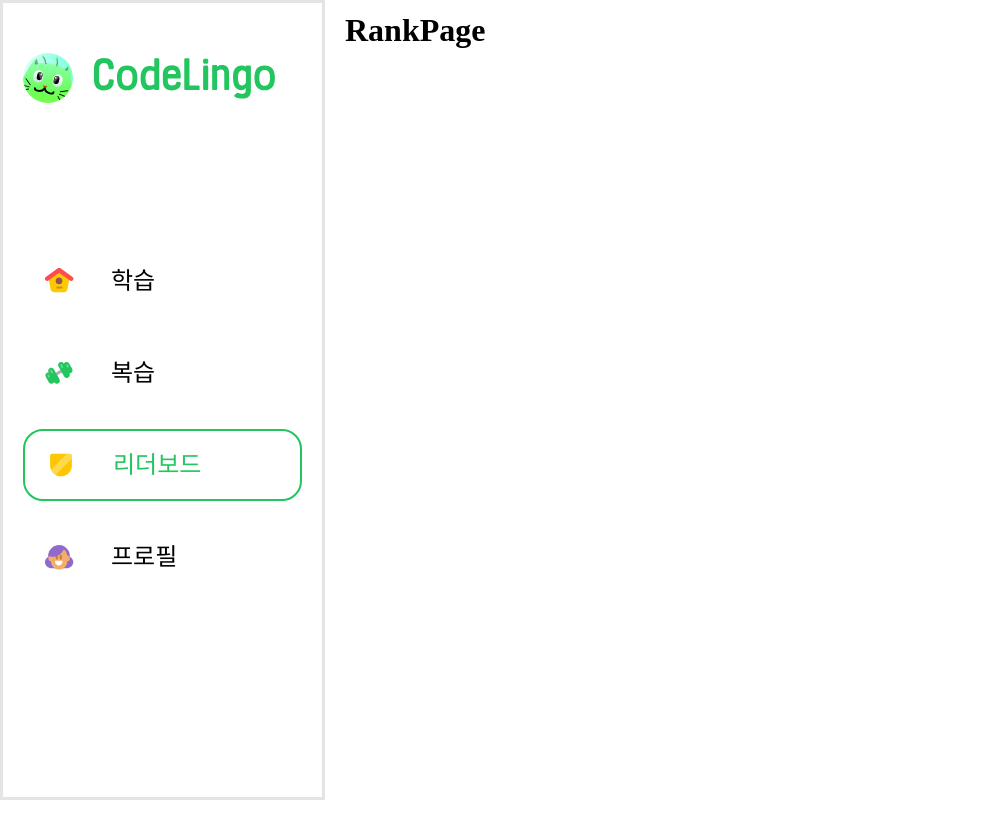
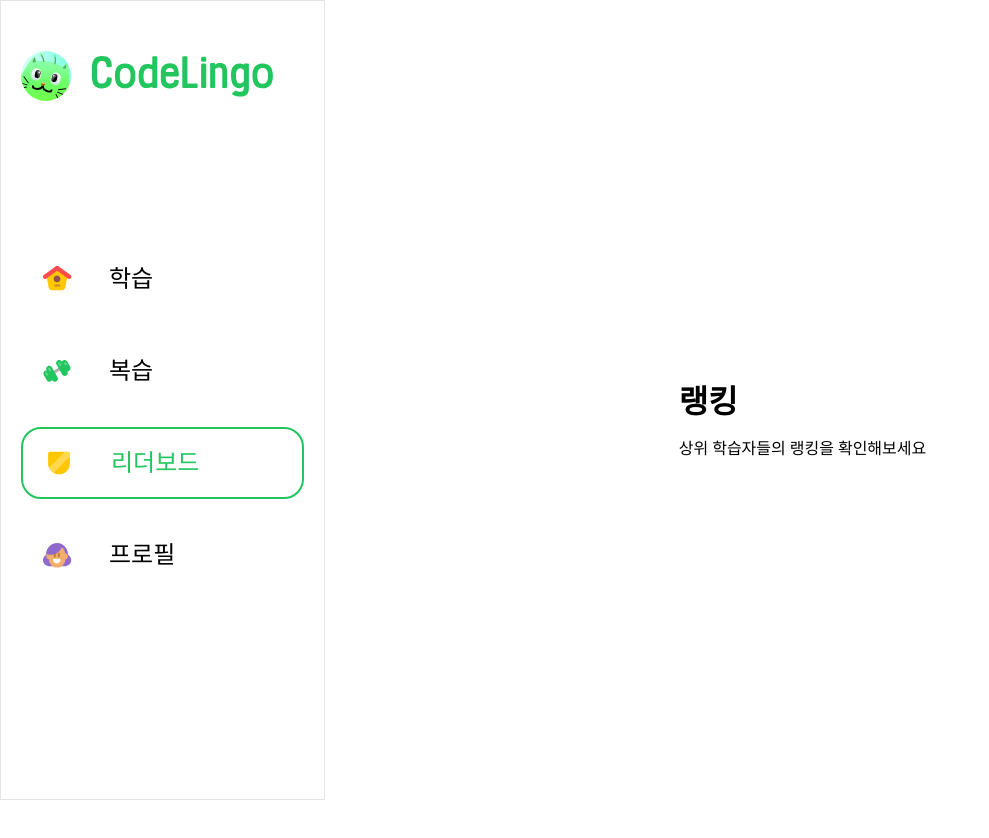
Before and after one commit to Dsm-hackathon-4/FE, a React (Vite) app: page /rank in a window 1280 px wide. Shown: the whole page, without its empty margins (0-989 px from the left). Before the commit the page ends 800 px from the top, so only its background shows below. Built offline with nearby package versions, Linux system fonts and the light colour scheme; a web font is replaced by a local one.

Commit message:
스타일 수정

```diff
--- a/src/components/layouts/SideBar/SideBar.tsx
+++ b/src/components/layouts/SideBar/SideBar.tsx
@@ -76,7 +76,7 @@ const LogoImg = styled.img`
 const Wrapper = styled.div`
   width: 325px; /* 사이드바 너비 */
   height: 100vh; /* 전체 높이 */
-  border: 3px solid ${theme.color.zinc[200]};
+  border: 1px solid ${theme.color.zinc[200]};
   position: fixed;
   top: 0;
   left: 0;
--- a/src/pages/HomePage.tsx
+++ b/src/pages/HomePage.tsx
@@ -100,9 +100,12 @@ export const HomePage = () => {
                   alt=""
                   offset={offsets[idx]}
                   onClick={() => {
-                    setOpenedChests((prev) => new Set(prev.add(idx)));
-                    setShowConfetti(true);
-                    setTimeout(() => setShowConfetti(false), 3000); // Show confetti for 3 seconds
+                    if (!openedChests.has(idx)) {
+                      // Only trigger if not already opened
+                      setOpenedChests((prev) => new Set(prev.add(idx)));
+                      setShowConfetti(true);
+                      setTimeout(() => setShowConfetti(false), 3000); // Show confetti for 3 seconds
+                    }
                   }}
                 />
               ) : (
@@ -228,6 +231,8 @@ const StyledRewardChest = styled.img<{ offset: number }>`
   cursor: pointer;
   transition: transform 0.2s ease-in-out;
   transform: ${(props) => `translateX(${props.offset * 80}px)`};
+  width: 100px; /* Fixed width */
+  height: 100px; /* Fixed height */
   &:hover {
     transform: ${(props) => `translateX(${props.offset * 80}px) scale(1.05)`};
   }
@@ -278,7 +283,7 @@ const ConfettiPiece = styled.div<{
   opacity: 0;
   animation: ${confettiFall} ${(props) => props.duration}s ease-out forwards;
   animation-delay: ${(props) => props.delay}s;
-  left: ${(props) => Math.random() * 100}vw;
+  left: ${Math.random() * 100}vw;
   top: -${(props) => props.size}px;
 `;
 
--- a/src/pages/RankPage.tsx
+++ b/src/pages/RankPage.tsx
@@ -1,11 +1,29 @@
+import { theme } from "@/themes";
 import styled from "@emotion/styled";
 
 export const RankPage = () => {
   return (
     <Wrapper>
-      <h1>RankPage</h1>
+      <Title>
+        <span style={theme.font.h2}>랭킹</span>
+        <span style={theme.font.b2}>상위 학습자들의 랭킹을 확인해보세요</span>
+      </Title>
     </Wrapper>
   );
 };
 
-const Wrapper = styled.div``;
+const Title = styled.div`
+  display: flex;
+  justify-content: center;
+  flex-direction: column;
+  gap: 16px;
+`;
+
+const Wrapper = styled.div`
+  width: 100%;
+  height: 100vh;
+  display: flex;
+  justify-content: center;
+  align-items: center;
+  flex-direction: column;
+`;
```
